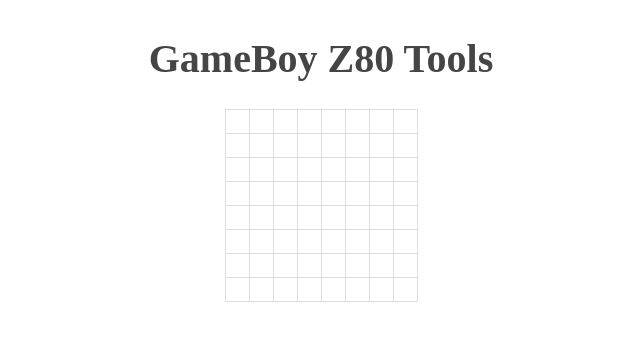
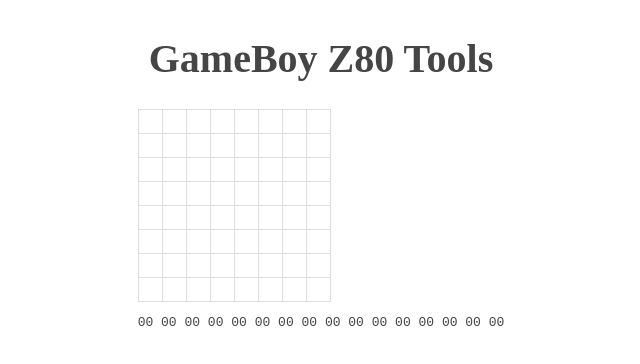
Before and after one commit to doeg/gbz80-tools, a React app: page / in a window 1280 px wide. Shown: the top 364 px of the page, without its empty margins (319-959 px from the left). Built offline with nearby package versions, Linux system fonts and the light colour scheme; a web font is replaced by a local one.

Commit message:
Add 2BPP conversions (#3)
* Add Jest

* Add to2BPP function

* Rename to2BPP.js -> convert.js

* Add hex conversion

* Show 2BPP hex

```diff
--- a/package.json
+++ b/package.json
@@ -22,15 +22,19 @@
   },
   "scripts": {
     "lint": "eslint src/**/*",
-    "start": "node server"
+    "start": "node server",
+    "test": "jest"
   },
   "dependencies": {
     "babel-core": "^6.26.0",
+    "babel-env": "^2.4.1",
+    "babel-polyfill": "^6.26.0",
     "babel-preset-flow": "^6.23.0",
     "css-loader": "^0.28.9",
     "express": "^4.16.2",
     "flow-bin": "^0.63.1",
     "html-webpack-plugin": "^2.30.1",
+    "jest": "^22.4.2",
     "postcss-cssnext": "^3.0.2",
     "postcss-discard-comments": "^2.0.4",
     "postcss-loader": "^2.0.10",
--- a/src/components/Canvas.js
+++ b/src/components/Canvas.js
@@ -1,11 +1,16 @@
 // @flow
+/* eslint-disable */
 import * as React from 'react'
 
 import style from './canvas.css'
 import type { Coords, Pixel, PixelGrid } from '../types'
 import * as pixelGrid from '../util/pixel-grid'
+import * as convert from '../util/convert'
 
 const PALETTE = ['#FFFFFF', '#999999', '#444444', '#000000']
+
+const toColorGrid = (canvas: PixelGrid): Array<Array<number>> =>
+  canvas.map(row => row.map(({ color }) => color))
 
 type Props = {
   height: number, // in pixels
@@ -36,6 +41,12 @@ class Canvas extends React.Component<Props, State> {
 
   render() {
     const { height, width } = this.props
+
+    const hex = convert
+      .toHex(toColorGrid(this.state.canvas))
+      .map(h => `${h}`)
+      .join(' ')
+
     const rows = []
     for (let y = 0; y < height; y++) {
       const pixels = []
@@ -66,11 +77,16 @@ class Canvas extends React.Component<Props, State> {
     }
 
     return (
-      <table className={style.canvas}>
-        <tbody>
-          {rows}
-        </tbody>
-      </table>
+      <div>
+        <table className={style.canvas}>
+          <tbody>
+            {rows}
+          </tbody>
+        </table>
+        <pre>
+          {hex}
+        </pre>
+      </div>
     )
   }
 }
--- /dev/null
+++ b/src/util/convert.js
@@ -0,0 +1,24 @@
+require('babel-polyfill')
+
+const rowTo2BPP = (row: number[]): Array<Array<number>> => {
+  const byte0 = []
+  const byte1 = []
+
+  row.forEach(pixel => {
+    byte0.push(pixel & 1)
+    byte1.push(pixel >> 1)
+  })
+
+  return [byte0, byte1]
+}
+
+export const to2BPP = (tile: Array<Array<number>>): Array<Array<number>> =>
+  tile.map(row => rowTo2BPP(row))
+
+const binaryToHex = (binary: Array<number>): string =>
+  parseInt(binary.join(''), 2).toString(16).padStart(2, '0')
+
+const rowToHex = (row: Array<Array<number>>): string[] => row.map(binaryToHex)
+
+export const toHex = (tile: Array<Array<number>>): Array<string> =>
+  to2BPP(tile).reduce((acc, row) => acc.concat(rowToHex(row)), [])
```
Also changed, not shown: .babelrc, .eslintrc.js, 2 other files (tests, documents, lock files or other folders).
